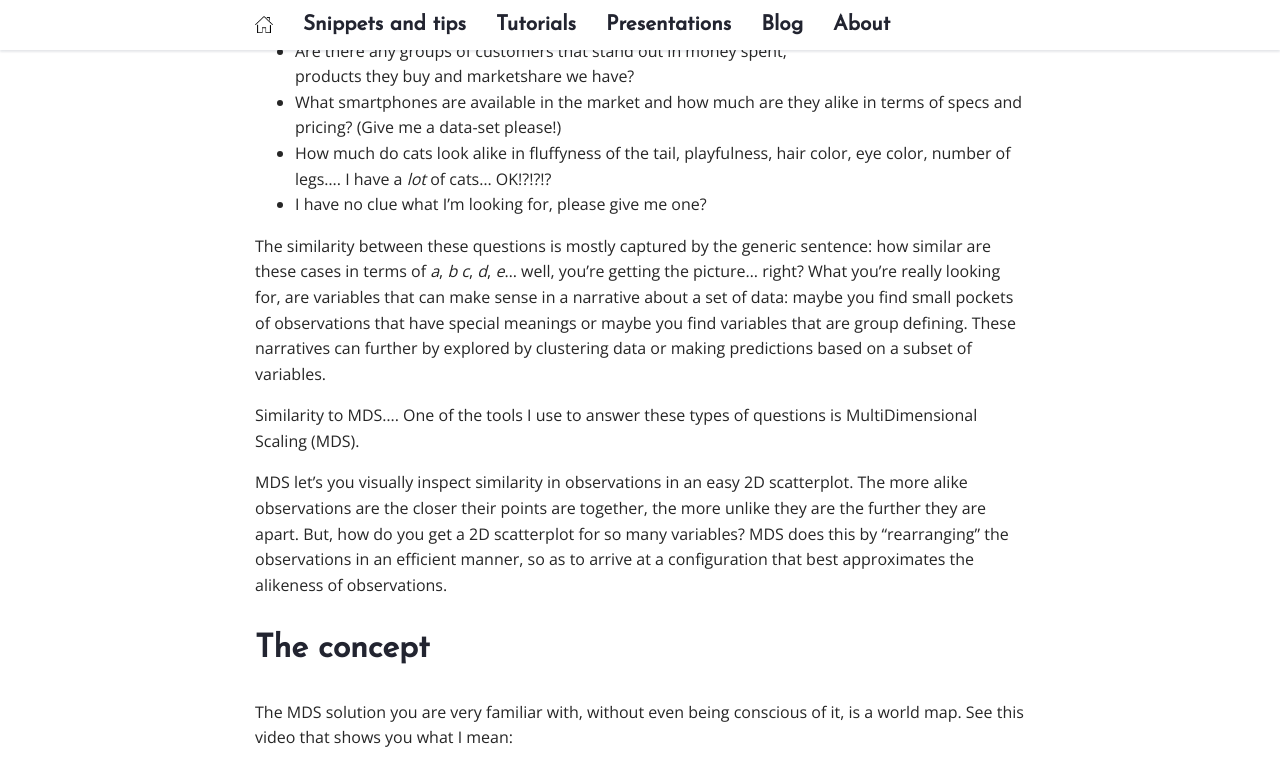
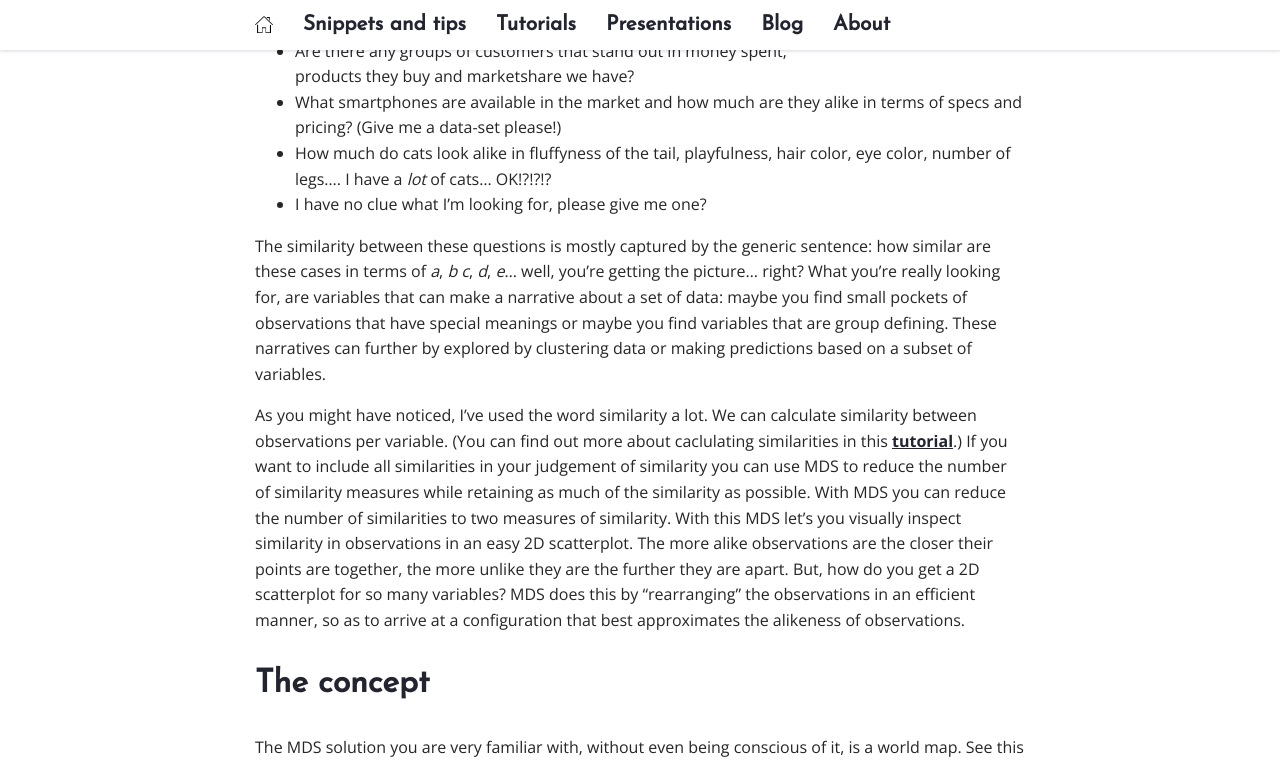
Before and after one commit to mark-me/mark-me.github.io, a Jekyll site: the page built from _pages/tutorials/mds/mds.md, in a window 1280 px wide and 900 px high, scrolled down 437 px, cut to the strip 0-763 px from the top of the window. Built offline with Jekyll 4.4.1, drawn with Linux system fonts in a browser that asks for light colours; nearby versions of some CDN libraries; comment, search, counter and statistics services are not loaded.

Commit message:
Update mds.md

```diff
--- a/_pages/tutorials/mds/mds.md
+++ b/_pages/tutorials/mds/mds.md
@@ -15,16 +15,14 @@ Whenever I'm in a explorative phase of my data modelling, very soon I'll have qu
 * How much do cats look alike in fluffyness of the tail, playfulness, hair color, eye color, number of legs.... I have a _lot_ of cats... OK!?!?!?
 * I have no clue what I'm looking for, please give me one?
 
-The similarity between these questions is mostly captured by the generic sentence: how similar are these cases in terms of _a_, _b_ _c_, _d_, _e_... well, you're getting the picture... right? What you're really looking for, are variables that can make sense in a narrative about a set of data: maybe you find small pockets of observations that have special meanings or maybe you find variables that are group defining. These narratives can further by explored by clustering data or making predictions based on a subset of variables.
+The similarity between these questions is mostly captured by the generic sentence: how similar are these cases in terms of _a_, _b_ _c_, _d_, _e_... well, you're getting the picture... right? What you're really looking for, are variables that can make a narrative about a set of data: maybe you find small pockets of observations that have special meanings or maybe you find variables that are group defining. These narratives can further by explored by clustering data or making predictions based on a subset of variables.
 
-Similarity to MDS....
-One of the tools I use to answer these types of questions is MultiDimensional Scaling (MDS).
-
-MDS let's you visually inspect similarity in observations in an easy 2D scatterplot. The more alike observations are the closer their points are together, the more unlike they are the further they are apart. But, how do you get a 2D scatterplot for so many variables? MDS does this by "rearranging" the observations in an efficient manner, so as to arrive at a configuration that best approximates the alikeness of observations.
+As you might have noticed, I've used the word similarity a lot. We can calculate similarity between observations per variable. (You can find out more about caclulating similarities in this [tutorial](/distance-measures/).) If you want to include all similarities in your judgement of similarity you can use MDS to reduce the number of similarity measures while retaining as much of the similarity as possible. With MDS you can reduce the number of similarities to two measures of similarity. With this MDS let's you visually inspect similarity in observations in an easy 2D scatterplot. The more alike observations are the closer their points are together, the more unlike they are the further they are apart. But, how do you get a 2D scatterplot for so many variables? MDS does this by "rearranging" the observations in an efficient manner, so as to arrive at a configuration that best approximates the alikeness of observations.
 
 # The concept
 
 The MDS solution you are very familiar with, without even being conscious of it, is a world map. See this video that shows you what I mean:
+
 <iframe width="560" height="315" src="https://www.youtube.com/embed/kIID5FDi2JQ" frameborder="0" gesture="media" allow="encrypted-media" allowfullscreen></iframe>
 
 <img src="/_pages/tutorials/mds/flat-earth.jpg" width="249" height="140" align="right"/>
```
